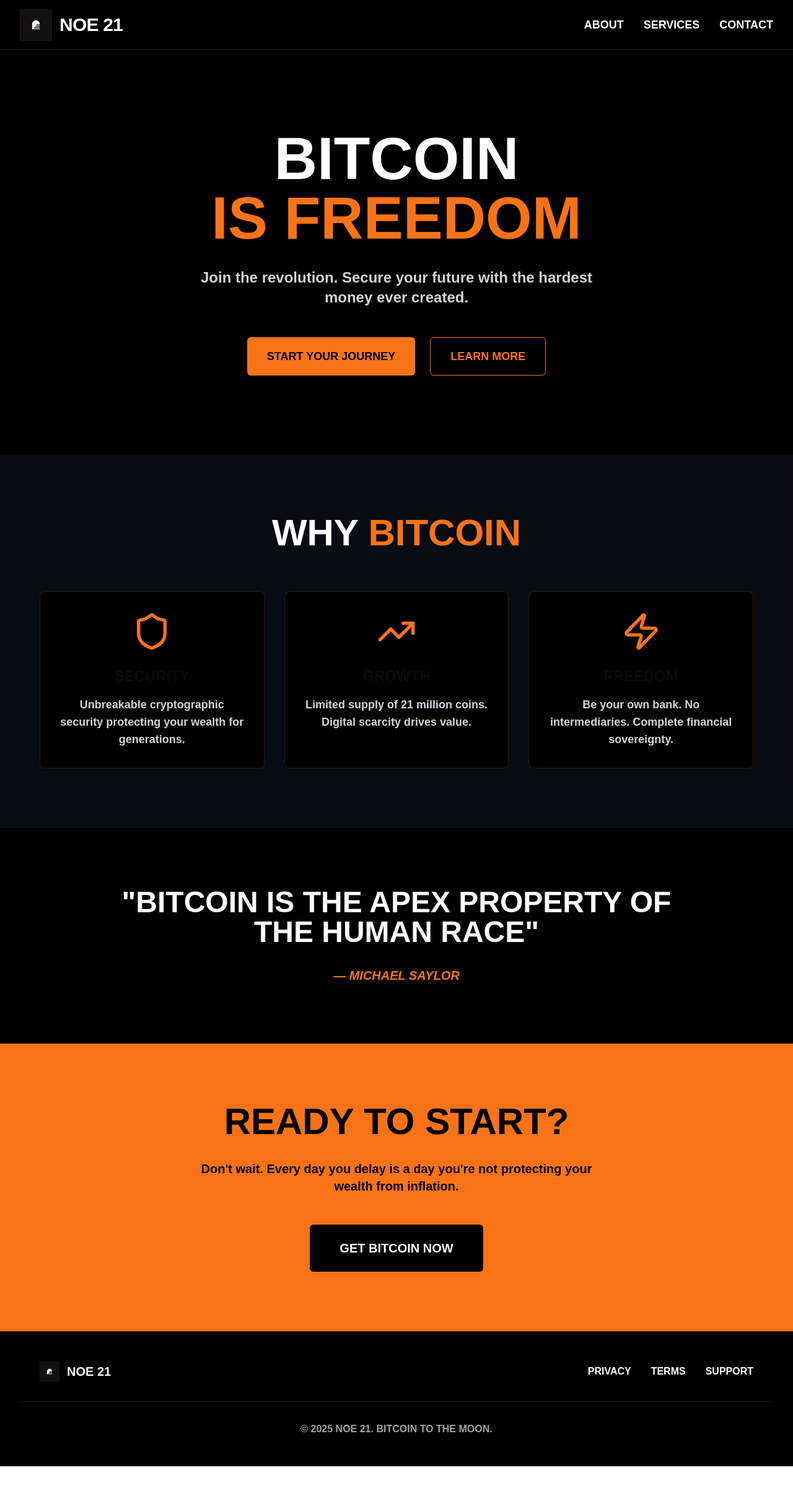
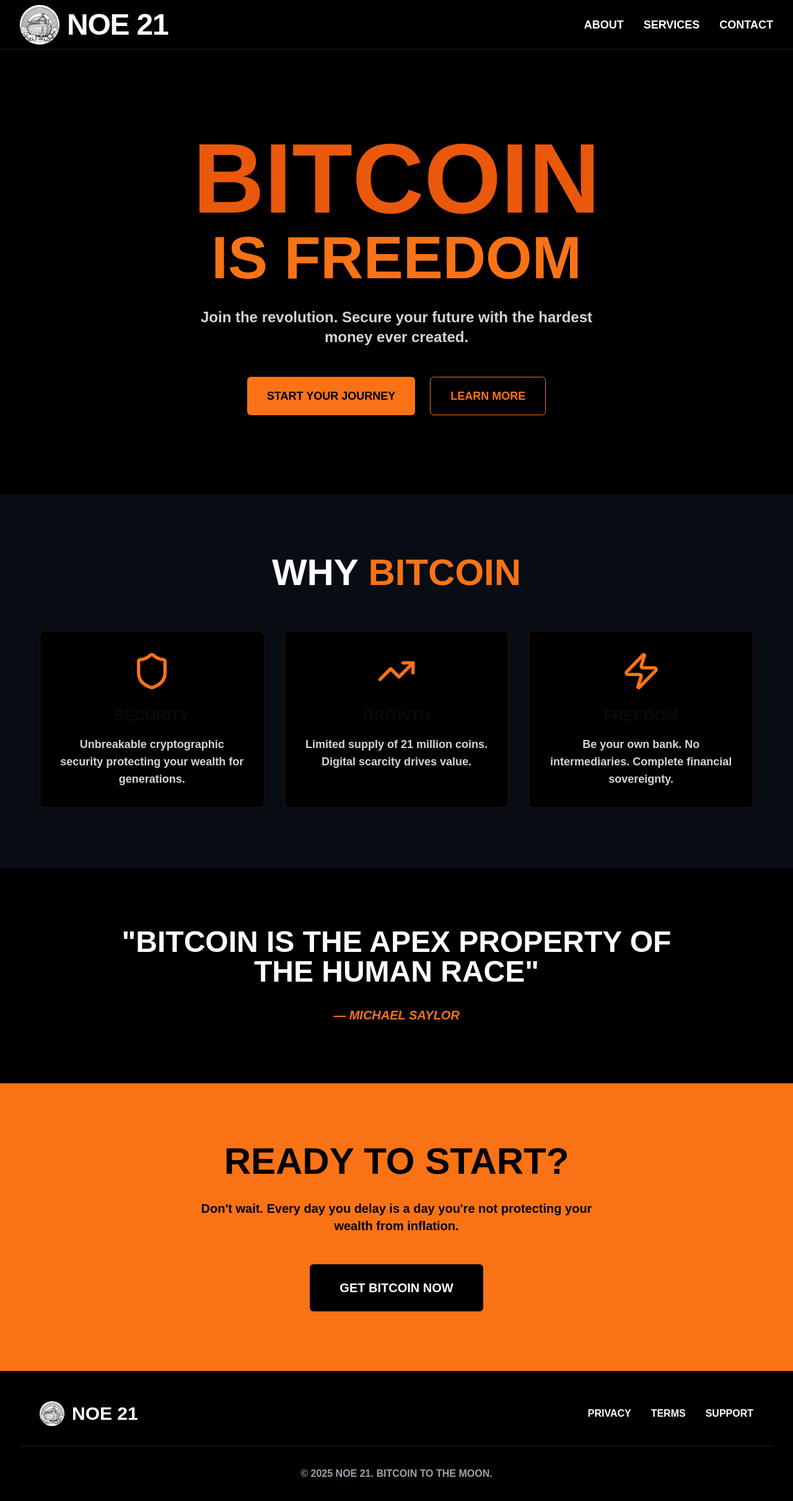
Before and after one commit to cryptaburro/web-site, a Next.js app: page / in a window 1280 px wide. Shown: the top 2422 px of the page at 62% size. Before the commit the page ends 2366 px from the top, so only its background shows below. Built offline with nearby package versions, Linux system fonts and the light colour scheme.

Commit message:
style: change text color of "NOE 21" to ivory and ensure bold
Update "NOE 21" text color and maintain bold styling.

#VERCEL_SKIP

Co-authored-by: Noe <220262591+cryptaburro@users.noreply.github.com>

```diff
--- a/app/page.tsx
+++ b/app/page.tsx
@@ -23,8 +23,14 @@ export default function Component() {
       {/* Header */}
       <header className="px-6 lg:px-8 h-20 flex items-center justify-between border-b border-orange-500/20">
         <div className="flex items-center space-x-3">
-          <Image src="/icon-noe21.png" alt="NOE 21 Icon" width={52} height={52} className="h-13 w-13" />
-          <h1 className="text-3xl font-black tracking-tight">NOE 21</h1>
+          <Image
+            src="/noahs-ark-logo.webp"
+            alt="NOE 21 Logo"
+            width={65}
+            height={65}
+            className="h-16 w-16 rounded-full"
+          />
+          <h1 className="text-5xl font-black tracking-tight text-white">NOE 21</h1>
         </div>
         <nav className="hidden md:flex space-x-8">
           <Dialog open={isAboutOpen} onOpenChange={setIsAboutOpen}>
@@ -84,7 +90,7 @@ export default function Component() {
       <section className="px-6 lg:px-8 py-24 lg:py-32">
         <div className="max-w-4xl mx-auto text-center">
           <h2 className="text-6xl lg:text-8xl font-black mb-8 leading-tight">
-            BITCOIN
+            <span className="block text-orange-600 text-8xl lg:text-[10rem]">BITCOIN</span>
             <span className="block text-orange-500">IS FREEDOM</span>
           </h2>
           <p className="text-xl lg:text-2xl font-bold text-gray-300 mb-12 max-w-2xl mx-auto leading-relaxed">
@@ -233,8 +239,14 @@ export default function Component() {
       <footer className="px-6 lg:px-8 py-12 border-t border-orange-500/20">
         <div className="max-w-6xl mx-auto flex flex-col md:flex-row justify-between items-center">
           <div className="flex items-center space-x-3 mb-4 md:mb-0">
-            <Image src="/icon-noe21.png" alt="NOE 21 Icon" width={31} height={31} className="h-8 w-8" />
-            <span className="text-xl font-black">NOE 21</span>
+            <Image
+              src="/noahs-ark-logo.webp"
+              alt="NOE 21 Logo"
+              width={40}
+              height={40}
+              className="h-10 w-10 rounded-full"
+            />
+            <span className="text-3xl font-black text-white">NOE 21</span>
           </div>
           <div className="flex space-x-8">
             <Dialog open={isPrivacyOpen} onOpenChange={setIsPrivacyOpen}>
```
Also changed, not shown: public/noahs-ark-logo.webp (added).
